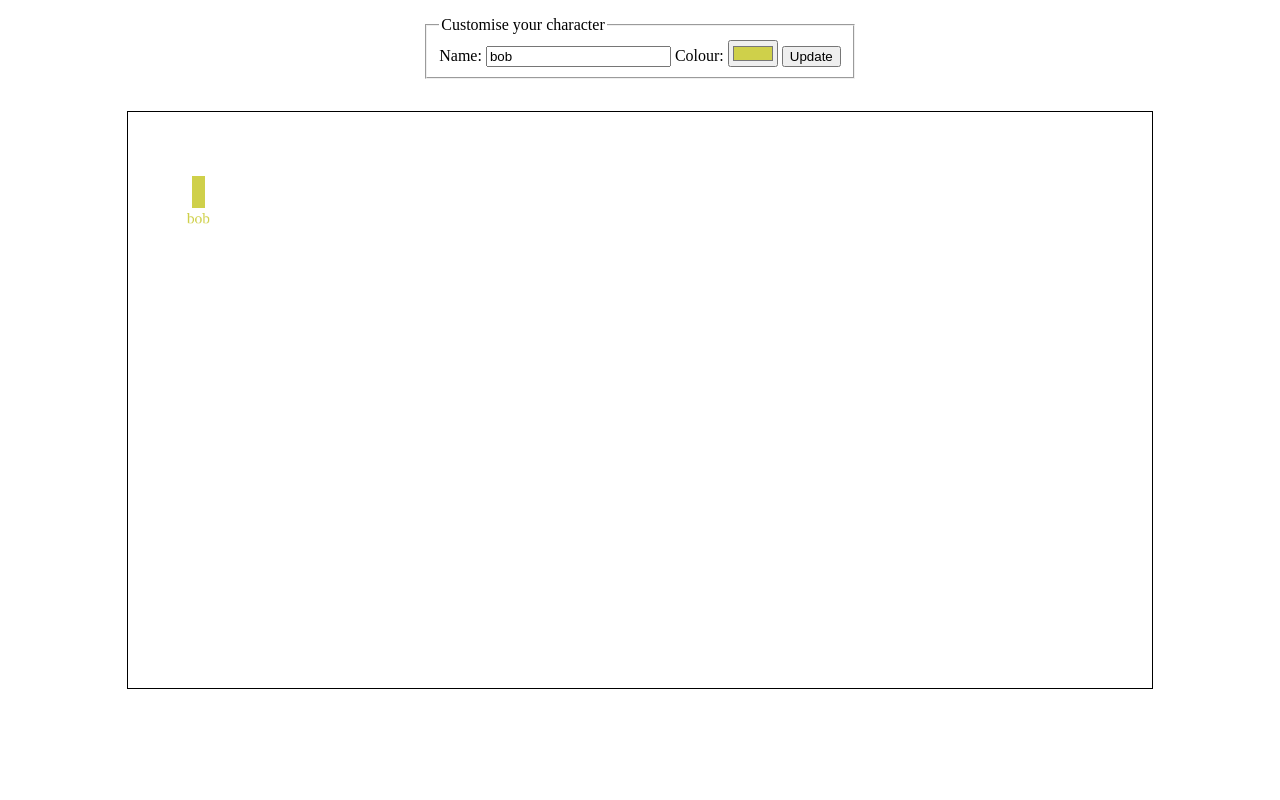
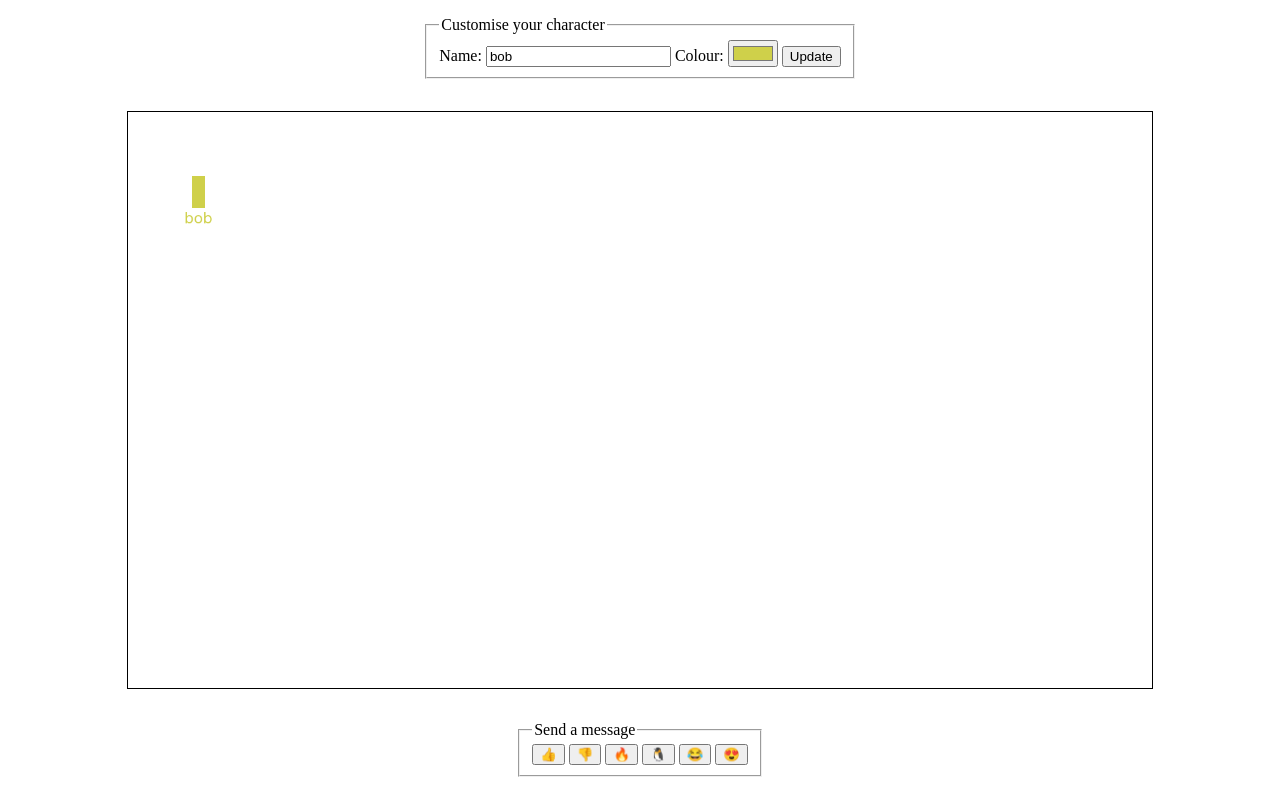
Before and after one commit to fredcollman/covid-coworking, a website: page index.html in a window 1280 px wide. Drawn offline with nearby package versions, Linux system fonts and the light colour scheme; no server answers.

Commit message:
Send emoji to server

```diff
--- a/index.html
+++ b/index.html
@@ -12,13 +12,25 @@
         <label>
           Name: <input type="text" name="name" id="character-name" />
         </label>
-        <label>Colour: <input type="color" name="color" id="character-color" />
+        <label>
+          Colour: <input type="color" name="color" id="character-color" />
         </label>
         <button type="submit">Update</button>
       </fieldset>
     </form>
-    <canvas id="game" height="900" width="1600"/>
-      <script src="/socket.io/socket.io.js"></script>
-      <script src="src/client.js"></script>
+    <canvas id="game" height="900" width="1600" ></canvas>
+    <form id="emote">
+      <fieldset>
+        <legend>Send a message</legend>
+        <button type="button">👍</button>
+        <button type="button">👎</button>
+        <button type="button">🔥</button>
+        <button type="button">🐧</button>
+        <button type="button">😂</button>
+        <button type="button">😍</button>
+      </fieldset>
+    </form>
+    <script src="/socket.io/socket.io.js"></script>
+    <script src="src/client.js"></script>
   </body>
 </html>
--- a/src/client.js
+++ b/src/client.js
@@ -1,6 +1,7 @@
 // flow
 const canvas = document.getElementById("game");
 const characterForm = document.getElementById("character");
+const emoteForm = document.getElementById("emote");
 const ctx = canvas.getContext("2d");
 const socket = io();
 
@@ -12,11 +13,15 @@ const player = {
   position: { x: 100, y: 100 },
   speed: { x: 0, y: 0 },
   name: "",
+  message: null,
 };
 const otherPlayers = new Map();
 
 const randomColor = () =>
-  "#" + Math.floor(Math.random() * 16777215).toString(16);
+  "#" +
+  Math.floor(Math.random() * 16777215)
+    .toString(16)
+    .padStart(6, "0");
 
 const updatePlayer = ({ name, color }) => {
   player.name = name;
@@ -41,6 +46,16 @@ const notifyPosition = () => {
   socket.emit("position", player.position);
 };
 
+const emote = (event) => {
+  if (event.target.type === "button") {
+    socket.emit("message", { emoji: event.target.innerText });
+    player.message = {
+      emoji: event.target.innerText,
+      expiry: new Date().getTime() + 5000,
+    };
+  }
+};
+
 const receivePosition = (received) => {
   const playerId = received.player.id;
   const updated = otherPlayers.get(playerId);
@@ -59,23 +74,35 @@ const receivePosition = (received) => {
 const updateCharacter = (received) => {
   const playerId = received.player.id;
   const updated = otherPlayers.get(playerId);
-  console.log("updateCharacter", updated);
   if (updated) {
     updated.name = received.player.name;
     updated.color = received.player.color;
   }
 };
 
+const destroyPlayer = (received) => {
+  otherPlayers.delete(received.player.id);
+};
+
 const drawSomeone = (char) => {
   ctx.fillStyle = char.color;
   ctx.textAlign = "center";
-  ctx.font = "24px serif";
+  ctx.font =
+    '24px -apple-system,BlinkMacSystemFont,"Segoe UI",Roboto,Oxygen-Sans,Ubuntu,Cantarell,"Helvetica Neue",sans-serif';
   ctx.fillRect(char.position.x, char.position.y, char.size.x, char.size.y);
   ctx.fillText(
     char.name,
     char.position.x + char.size.x / 2,
     char.position.y + char.size.y + 24
   );
+  if (char.message && char.message.expiry > new Date().getTime()) {
+    ctx.textAlign = "left";
+    ctx.fillText(
+      char.message.emoji,
+      char.position.x + char.size.x + 10,
+      char.position.y + 10
+    );
+  }
 };
 
 const draw = (timestamp) => {
@@ -158,6 +185,7 @@ const init = () => {
   document.addEventListener("keyup", receiveInput(upHandlers));
   socket.on("receivePosition", receivePosition);
   socket.on("updateCharacter", updateCharacter);
+  socket.on("destroyPlayer", destroyPlayer);
   characterForm.addEventListener("submit", (event) => {
     event.preventDefault();
     updatePlayer({
@@ -165,6 +193,7 @@ const init = () => {
       color: event.target.color.value,
     });
   });
+  emoteForm.addEventListener("click", emote);
 };
 
 init();
```
Also changed, not shown: src/server.js (+12 -0 lines).
